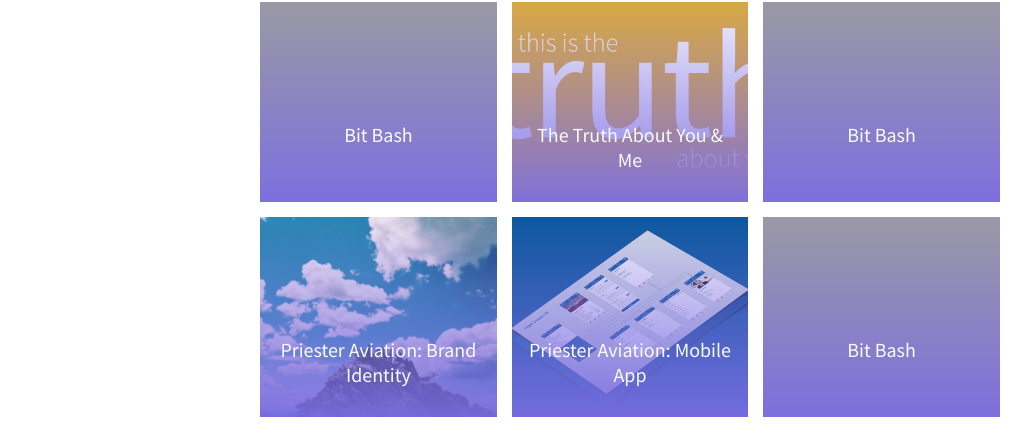
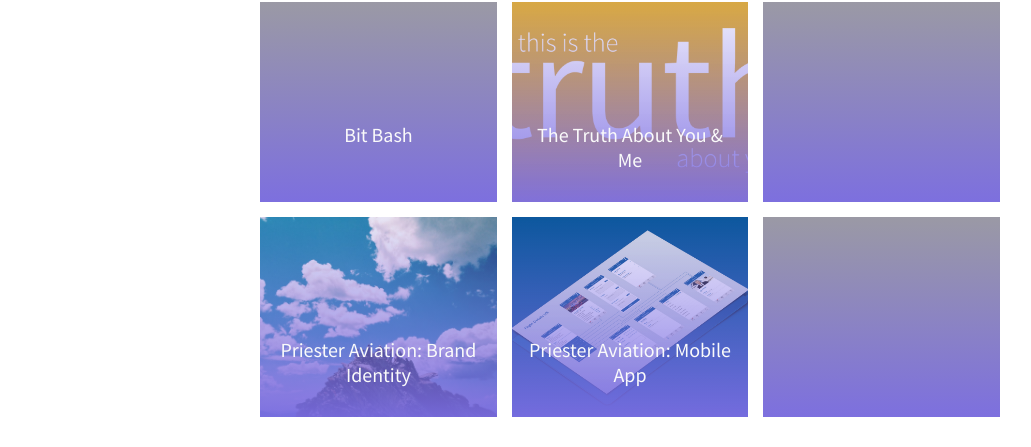
Before and after one commit to lenamasek/lenamasek.github.io, a Jekyll site: the page built from work/index.html, in a window 1280 px wide. Shown: the part 264-711 px from the top of the page, without its empty margins (10-1041 px from the left). Built offline with Jekyll 4.4.1, drawn with Linux system fonts in a browser that asks for light colours.

Commit message:
trying to not use content after

```diff
--- a/_scss/base/_global.scss
+++ b/_scss/base/_global.scss
@@ -292,7 +292,7 @@
   background: $linear-gradient, url(http://lenamasek.github.io/assets/img/bitbash.png) no-repeat center;
 
   &:after {
-    content:'Bit Bash';
+
   }
 }
 
--- a/work/index.html
+++ b/work/index.html
@@ -13,7 +13,9 @@
 <section class="single-wrap">
 
 <div class="group">
-	<div class="col span_2_of_6 portfolio-item" id="bitbash"></div>
+	<div class="col span_2_of_6 portfolio-item" id="bitbash">
+		Bit Bash
+	</div>
 
 	<div class="col span_2_of_6 portfolio-item" id="truth"></div>
 
```
